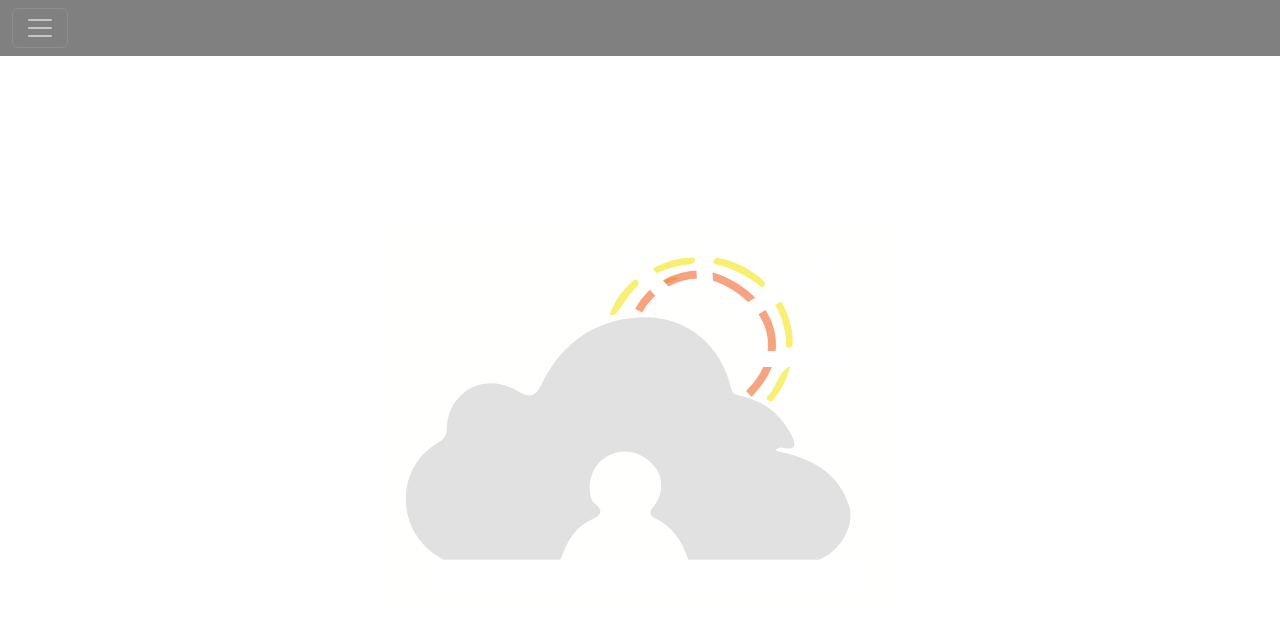
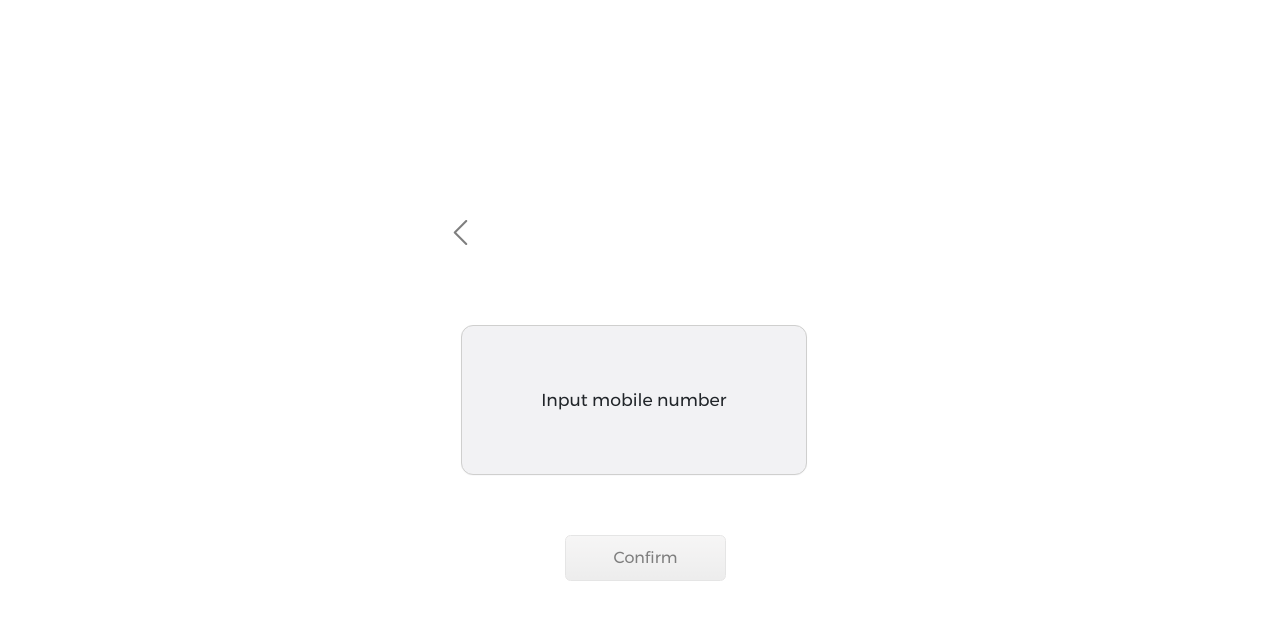
Before and after one commit to prakashkalsariya/vectrum, a React (Create React App) app: page / in a window 1280 px wide. Shown: the top 620 px of the page. Built offline with nearby package versions, Linux system fonts and the light colour scheme.

Commit message:
remove routing

```diff
--- a/src/App.tsx
+++ b/src/App.tsx
@@ -1,20 +1,10 @@
 import "./App.scss";
 import Slider from "./component/slider/Slider";
-import RotateArrow from "./component/rotateArrow/RotateArrow";
-import RotatingArrow from "./pages/home/RotatingArrow";
-import { Routes, Route } from "react-router-dom";
-import SideHeader from "./component/header/SideHeader";
-import Home from "./component/home/Home";
 
 function App() {
   return (
     <div className="main-container">
-      <SideHeader />
-      <Routes>
-      <Route path="/" element={<Home />}></Route>
-        <Route path="slider" element={<Slider />}></Route>
-        <Route path="rotating-arrow" element={<RotatingArrow />}></Route>
-      </Routes>
+      <Slider />
     </div>
   );
 }
--- a/src/index.tsx
+++ b/src/index.tsx
@@ -1,21 +1,15 @@
-import React from 'react';
-import ReactDOM from 'react-dom/client';
-import './index.css';
-import App from './App';
-import reportWebVitals from './reportWebVitals';
-import {
-  BrowserRouter,
-
-} from "react-router-dom";
+import React from "react";
+import ReactDOM from "react-dom/client";
+import "./index.css";
+import App from "./App";
+import reportWebVitals from "./reportWebVitals";
 
 const root = ReactDOM.createRoot(
-  document.getElementById('root') as HTMLElement
+  document.getElementById("root") as HTMLElement
 );
 root.render(
   <React.StrictMode>
-      <BrowserRouter>
-       <App />
-    </BrowserRouter>
+    <App />
   </React.StrictMode>
 );
 
--- a/src/pages/home/QuestionBox.tsx
+++ b/src/pages/home/QuestionBox.tsx
@@ -115,7 +115,7 @@ const QuestionBox = ({ questionData }: IQuestionBox) => {
           <div className={`hidden-answere-text hidden-${answereTextClass}`}>
             {questionData.answere}
           </div>
-          <div className="read-more-container" onClick={toggleReadMore}>
+          <div className="read-more-container" >
 
             <p
               className={`read-more-button text-secondary-dark ${readMoreButtonClass}`}
```
